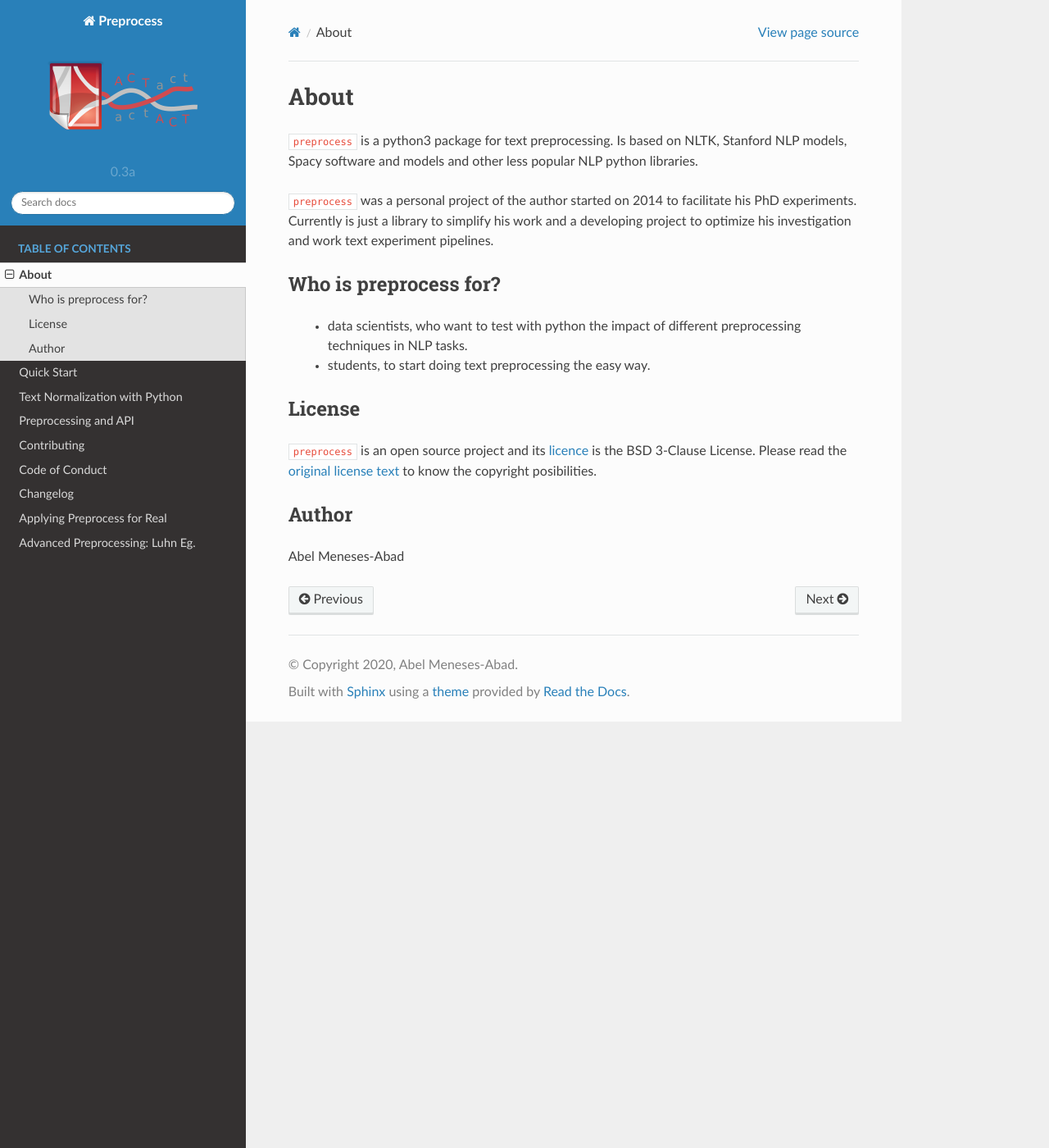
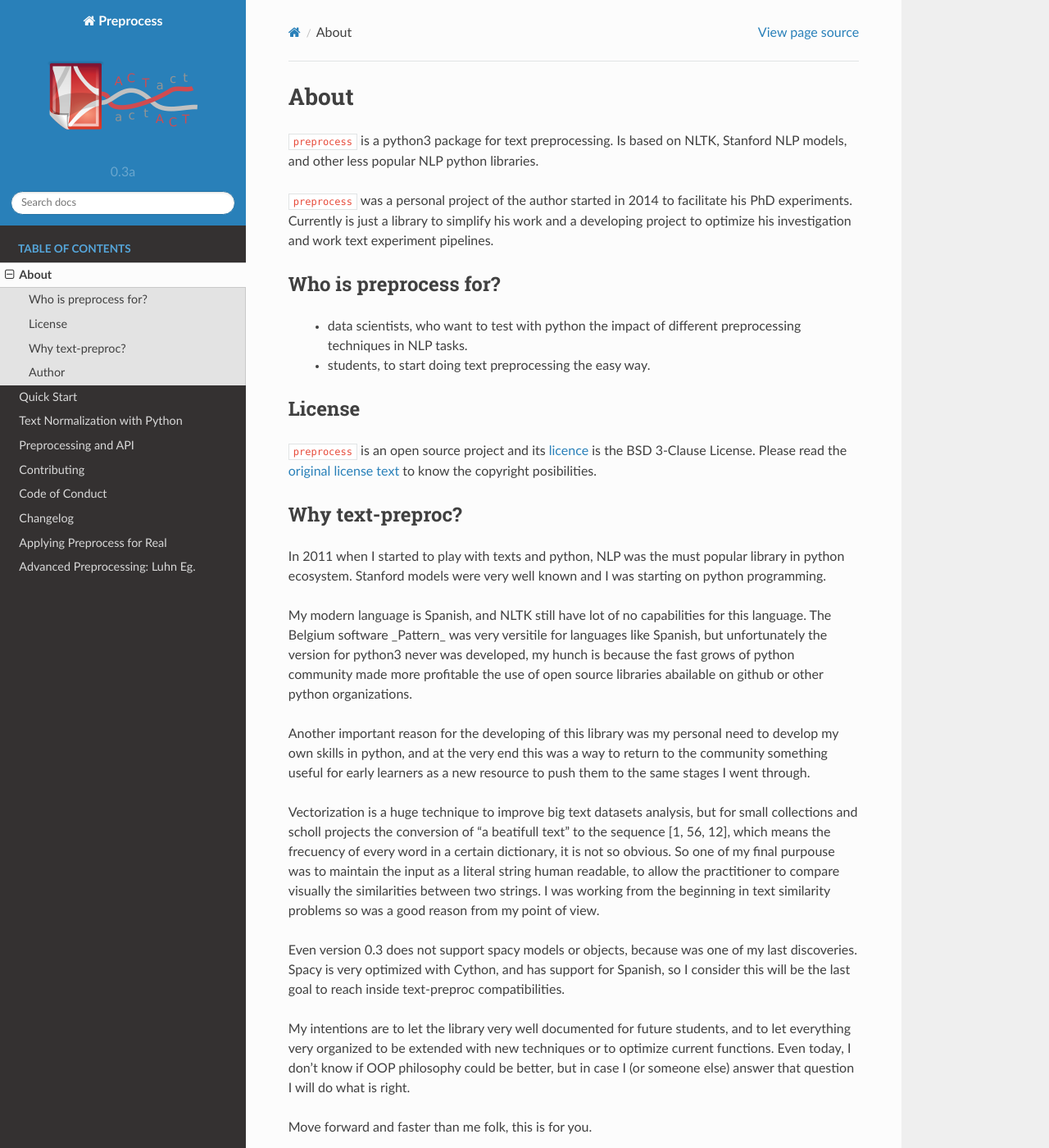
Before and after one commit to sorice/preprocess, a Sphinx documentation site: the page built from docs/collab/about.rst, in a window 1280 px wide and 1400 px high. Shown: the whole window at 82% size. Built offline with Sphinx 7.4.7 and the Read the Docs theme 2.0.0, drawn with Linux system fonts in a browser that asks for light colours; formulas are drawn with MathJax 3; pages that are not in the unit, such as notebooks, are missing from menus.

Commit message:
doc: why text-preproc section

```diff
--- a/docs/collab/about.rst
+++ b/docs/collab/about.rst
@@ -4,10 +4,9 @@ About
 =====
 
 ``preprocess`` is a python3 package for text preprocessing. Is based on
-NLTK, Stanford NLP models, Spacy software and models and other less
-popular NLP python libraries.
+NLTK, Stanford NLP models, and other less popular NLP python libraries.
 
-``preprocess`` was a personal project of the author started on 2014 to
+``preprocess`` was a personal project of the author started in 2014 to
 facilitate his PhD experiments. Currently is just a library to simplify
 his work and a developing project to optimize his investigation and work
 text experiment pipelines.
@@ -27,6 +26,47 @@ BSD 3-Clause License. Please read the `original license text
 <https://opensource.org/licenses/BSD-3-Clause>`_ to know the
 copyright posibilities.
 
+Why text-preproc?
+-----------------
+
+In 2011 when I started to play with texts and python, NLP was the must
+popular library in python ecosystem. Stanford models were very well known
+and I was starting on python programming.
+
+My modern language is Spanish, and NLTK still have lot of no capabilities
+for this language. The Belgium software _Pattern_ was very versitile for
+languages like Spanish, but unfortunately the version for python3 never
+was developed, my hunch is because the fast grows of python community made
+more profitable the use of open source libraries abailable on github or
+other python organizations.
+
+Another important reason for the developing of this library was my personal
+need to develop my own skills in python, and at the very end this was a way
+to return to the community something useful for early learners as a new
+resource to push them to the same stages I went through.
+
+Vectorization is a huge technique to improve big text datasets analysis, but for
+small collections and scholl projects the conversion of "a beatifull text"
+to the sequence [1, 56, 12], which means the frecuency of every word in a
+certain dictionary, it is not so obvious. So one of my final purpouse was
+to maintain the input as a literal string human readable, to allow the
+practitioner to compare visually the similarities between two strings. I
+was working from the beginning in text similarity problems so was a good
+reason from my point of view.
+
+Even version 0.3 does not support spacy models or objects, because was one
+of my last discoveries. Spacy is very optimized with Cython, and has support
+for Spanish, so I consider this will be the last goal to reach inside
+text-preproc compatibilities.
+
+My intentions are to let the library very well documented for future students,
+and to let everything very organized to be extended with new techniques or to
+optimize current functions. Even today, I don't know if OOP philosophy could
+be better, but in case I (or someone else) answer that question I will do
+what is right.
+
+Move forward and faster than me folk, this is for you.
+
 Author
 ------
 
```
